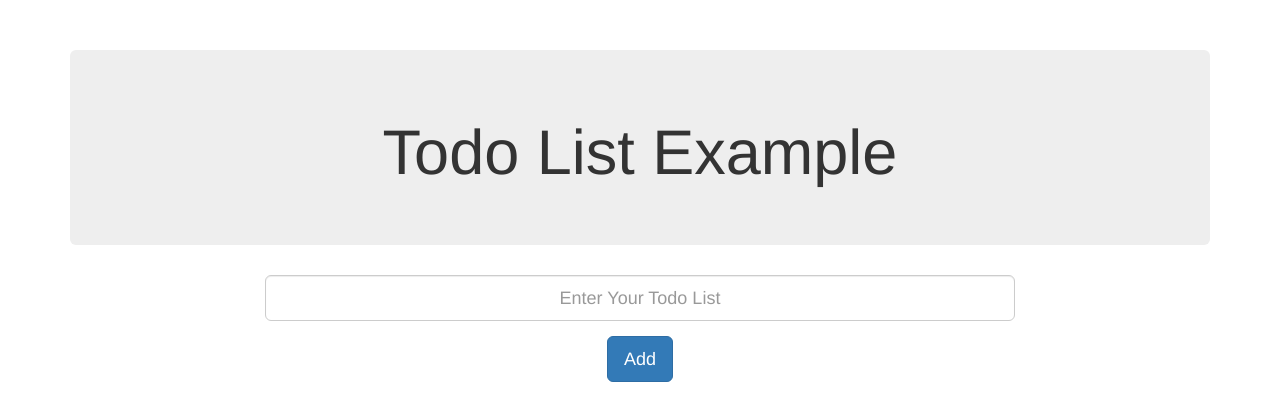
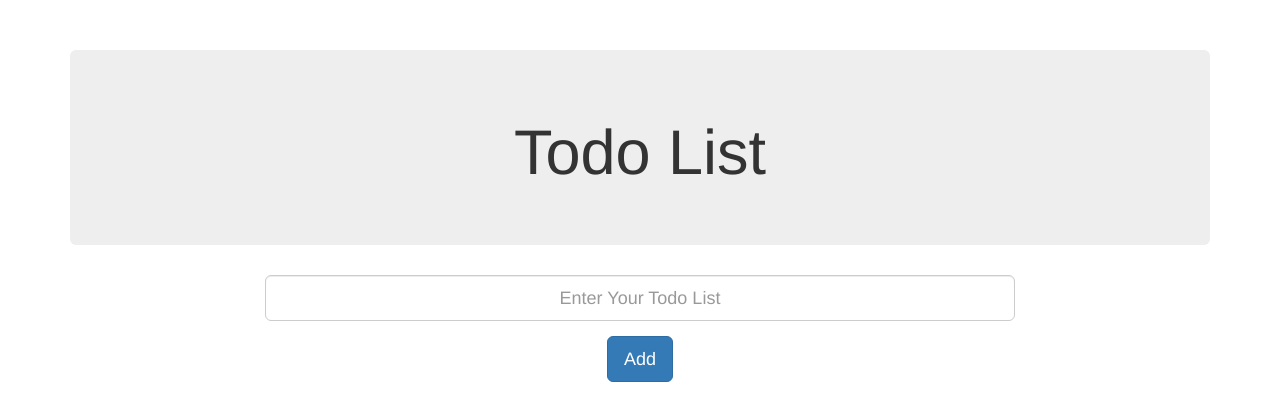
Before and after one commit to crazycat836/nodetodo, a website: page public/index.html in a window 1280 px wide. Drawn offline with nearby package versions, Linux system fonts and the light colour scheme; no server answers.

Commit message:
upgrade modules

```diff
--- a/public/index.html
+++ b/public/index.html
@@ -36,7 +36,7 @@
     <div class="container">
         <!-- HEADER AND TODO COUNT -->
         <div class="jumbotron text-center">
-            <h1>Todo List Example<span class = "label label-info"></span></h1>
+            <h1>Todo List<span class = "label label-info"></span></h1>
         </div>
         <!-- FORM TO CREATE TODOS -->
             <div id="todo-form" class="row">
```
Also changed, not shown: package.json (+5 -5 lines).
